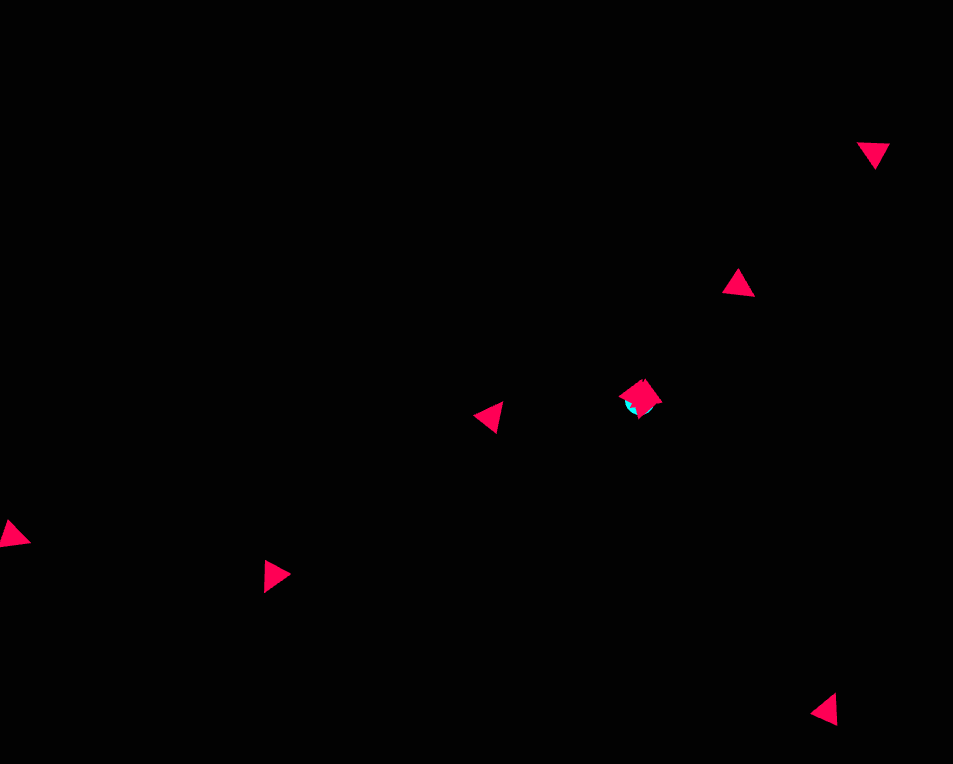
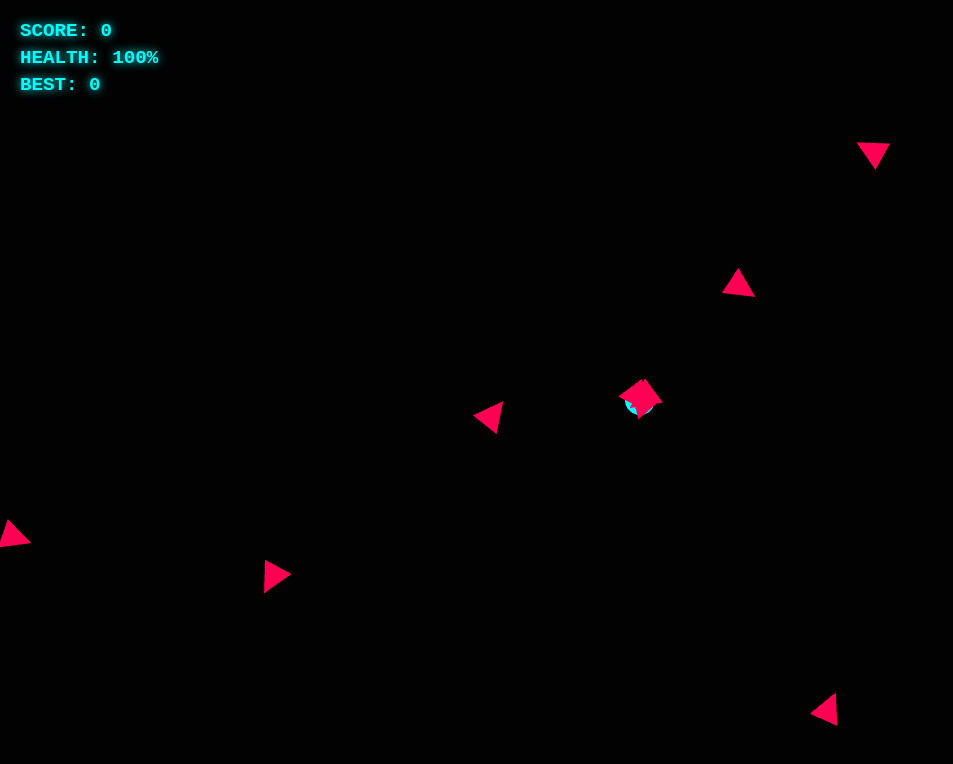
Before and after one commit to bingkahu/game, a website built with Vite: page index.html in a window 1280 px wide. Shown: the whole page, without its empty margins (0-953 px from the left). Built offline with nearby package versions, Linux system fonts and the light colour scheme.

Commit message:
Update index.html

```diff
--- a/index.html
+++ b/index.html
@@ -3,14 +3,37 @@
 <head>
     <meta charset="UTF-8" />
     <meta name="viewport" content="width=device-width, initial-scale=1.0" />
-    <title>Void Pulse</title>
+    <title>Void Pulse: Overdrive</title>
     <style>
-        body { margin: 0; background: #020202; overflow: hidden; }
+        body { margin: 0; background: #020202; overflow: hidden; font-family: 'Courier New', monospace; }
         canvas { display: block; }
+        #hud {
+            position: absolute;
+            top: 20px;
+            left: 20px;
+            color: #00ffff;
+            pointer-events: none;
+            text-shadow: 0 0 10px #00ffff;
+        }
+        .stat { margin-bottom: 5px; font-size: 1.2rem; font-weight: bold; }
+        #game-over {
+            position: fixed;
+            top: 50%; left: 50%; transform: translate(-50%, -50%);
+            text-align: center; color: #ff0055; display: none;
+            background: rgba(0,0,0,0.8); padding: 40px; border: 2px solid #ff0055;
+        }
     </style>
 </head>
 <body>
-    <div id="game-container"></div>
+    <div id="hud">
+        <div class="stat">SCORE: <span id="score">0</span></div>
+        <div class="stat">HEALTH: <span id="health">100</span>%</div>
+        <div class="stat">BEST: <span id="high-score">0</span></div>
+    </div>
+    <div id="game-over">
+        <h1>SYSTEM FAILURE</h1>
+        <p>REBOOTING IN 3 SECONDS...</p>
+    </div>
     <script type="module" src="/src/main.ts"></script>
 </body>
 </html>
```
